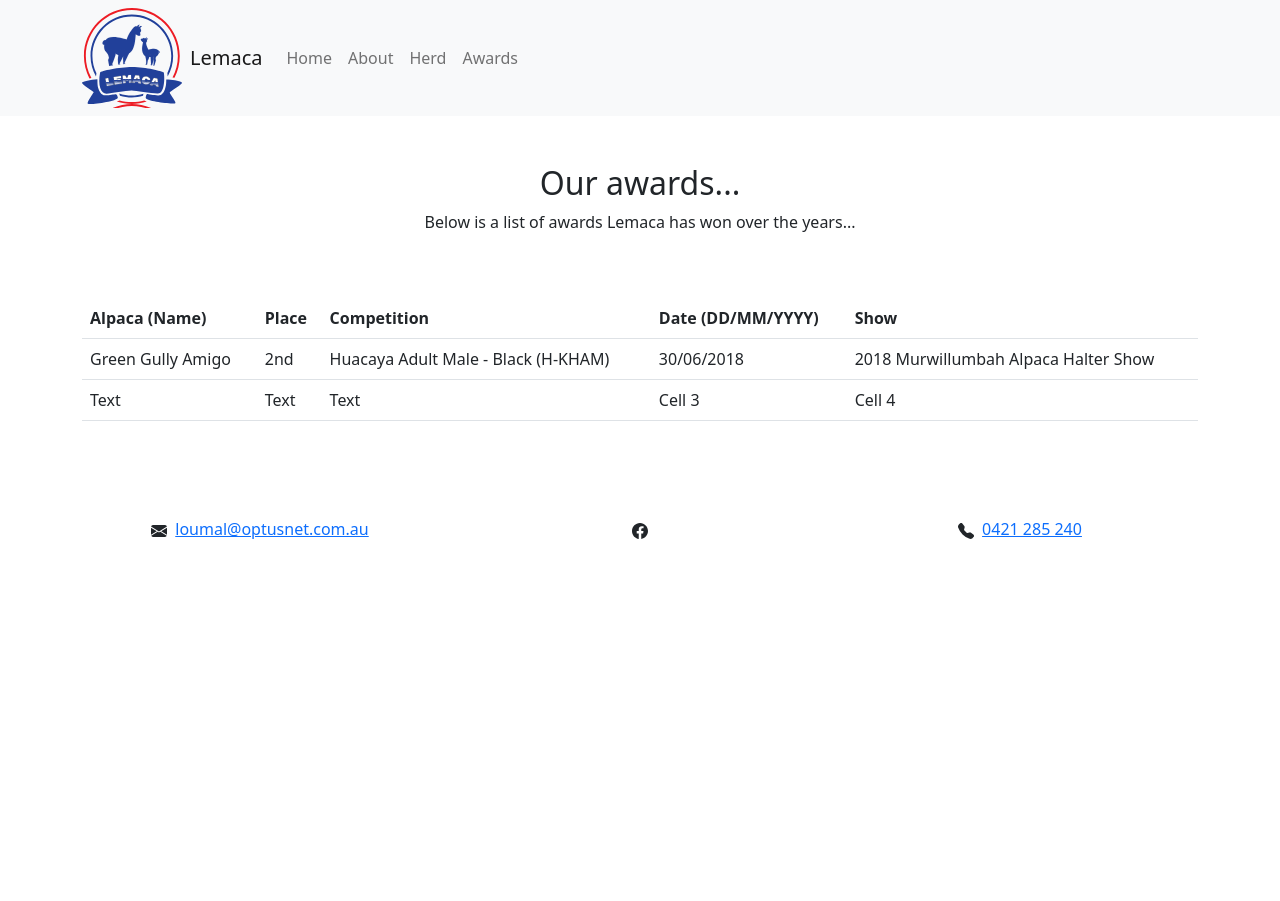
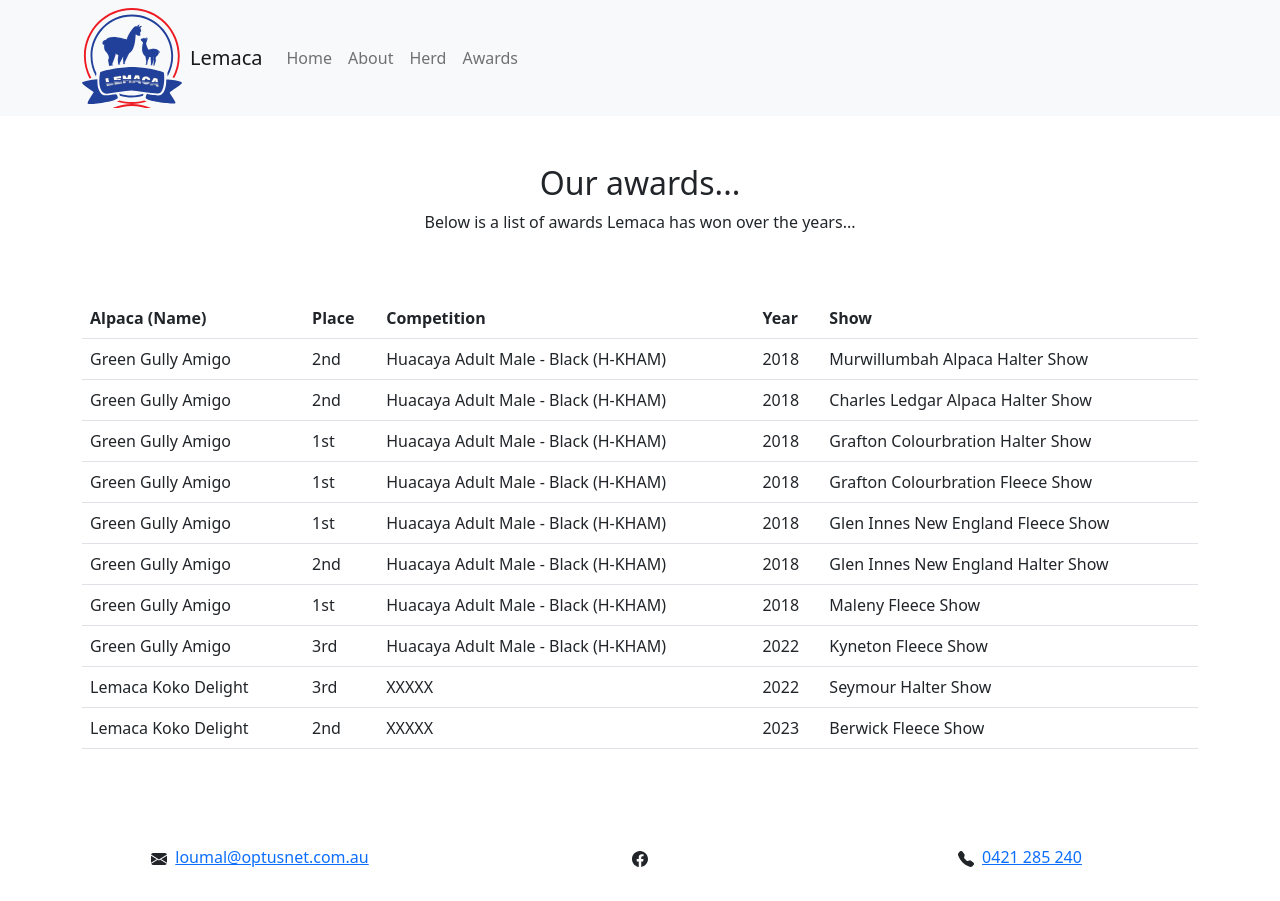
Before and after one commit to DeadPixelz01/lemaca-web, a React (Create React App) app: page /awards in a window 1280 px wide. Before the commit the page ends 800 px from the top, so only its background shows below. Built offline with nearby package versions, Linux system fonts and the light colour scheme.

Commit message:
added info for alpaca's and started adding awards - will populate w/ DB at later date

```diff
--- a/src/Awards.js
+++ b/src/Awards.js
@@ -10,6 +10,7 @@ const Awards = () => {
                 <p>Below is a list of awards Lemaca has won over the years...</p>
             </div>
         </div>
+
         <div className="table-responsive">
             <table className="table">
                 <thead>
@@ -17,7 +18,7 @@ const Awards = () => {
                         <th>Alpaca (Name)</th>
                         <th>Place</th>
                         <th>Competition</th>
-                        <th>Date (DD/MM/YYYY)</th>
+                        <th>Year</th>
                         <th>Show</th>
                     </tr>
                 </thead>
@@ -26,15 +27,71 @@ const Awards = () => {
                         <td>Green Gully Amigo</td>
                         <td>2nd</td>
                         <td>Huacaya Adult Male - Black (H-KHAM)</td>
-                        <td>30/06/2018</td>
-                        <td>2018 Murwillumbah Alpaca Halter Show</td>
+                        <td>2018</td>
+                        <td>Murwillumbah Alpaca Halter Show</td>
                     </tr>
                     <tr>
-                        <td>Text</td>
-                        <td>Text</td>
-                        <td>Text</td>
-                        <td>Cell 3</td>
-                        <td>Cell 4</td>
+                        <td>Green Gully Amigo</td>
+                        <td>2nd</td>
+                        <td>Huacaya Adult Male - Black (H-KHAM)</td>
+                        <td>2018</td>
+                        <td>Charles Ledgar Alpaca Halter Show</td>
+                    </tr>
+                    <tr>
+                        <td>Green Gully Amigo</td>
+                        <td>1st</td>
+                        <td>Huacaya Adult Male - Black (H-KHAM)</td>
+                        <td>2018</td>
+                        <td>Grafton Colourbration Halter Show</td>
+                    </tr>
+                    <tr>
+                        <td>Green Gully Amigo</td>
+                        <td>1st</td>
+                        <td>Huacaya Adult Male - Black (H-KHAM)</td>
+                        <td>2018</td>
+                        <td>Grafton Colourbration Fleece Show</td>
+                    </tr>
+                    <tr>
+                        <td>Green Gully Amigo</td>
+                        <td>1st</td>
+                        <td>Huacaya Adult Male - Black (H-KHAM)</td>
+                        <td>2018</td>
+                        <td>Glen Innes New England Fleece Show</td>
+                    </tr>
+                    <tr>
+                        <td>Green Gully Amigo</td>
+                        <td>2nd</td>
+                        <td>Huacaya Adult Male - Black (H-KHAM)</td>
+                        <td>2018</td>
+                        <td>Glen Innes New England Halter Show</td>
+                    </tr>
+                    <tr>
+                        <td>Green Gully Amigo</td>
+                        <td>1st</td>
+                        <td>Huacaya Adult Male - Black (H-KHAM)</td>
+                        <td>2018</td>
+                        <td>Maleny Fleece Show</td>
+                    </tr>
+                    <tr>
+                        <td>Green Gully Amigo</td>
+                        <td>3rd</td>
+                        <td>Huacaya Adult Male - Black (H-KHAM)</td>
+                        <td>2022</td>
+                        <td>Kyneton Fleece Show</td>
+                    </tr>
+                    <tr>
+                        <td>Lemaca Koko Delight</td>
+                        <td>3rd</td>
+                        <td>XXXXX</td>
+                        <td>2022</td>
+                        <td>Seymour Halter Show</td>
+                    </tr>
+                    <tr>
+                        <td>Lemaca Koko Delight</td>
+                        <td>2nd</td>
+                        <td>XXXXX</td>
+                        <td>2023</td>
+                        <td>Berwick Fleece Show</td>
                     </tr>
                 </tbody>
             </table>
--- a/src/Herd.js
+++ b/src/Herd.js
@@ -20,8 +20,11 @@ const Herd = () => {
         <div className="card">
           <img className="card-img-top w-100 d-block fit-cover img-fluid" styles={{height: '200px'}} src={alpaca_1} />
           <div className="card-body p-4">
-            <h4 className="card-title">Amigo</h4>
-            <p className="card-text">Nullam id dolor id nibh ultricies vehicula ut id elit. Cras justo odio, dapibus ac facilisis in, egestas eget quam. Donec id elit non mi porta gravida at eget metus.</p>
+            <h4 className="card-title">Green Gully Amigo (IAR-221309)</h4>
+            <p className="card-text"><strong>DoB: </strong>1/9/2016</p>
+            <p className="card-text"><strong>Colour: </strong>Soild True Black</p>
+            <p className="card-text"><strong>Sex: </strong>Certified Male</p>
+            <p className="card-text"><strong>DNA Certification: </strong>221309</p>
           </div>
         </div>
       </div>
@@ -29,8 +32,10 @@ const Herd = () => {
         <div className="card">
           <img className="card-img-top w-100 d-block fit-cover img-fluid" styles={{height: '200px'}} src={alpaca_2} />
           <div className="card-body p-4">
-            <h4 className="card-title">Wynter</h4>
-            <p className="card-text">Nullam id dolor id nibh ultricies vehicula ut id elit. Cras justo odio, dapibus ac facilisis in, egestas eget quam. Donec id elit non mi porta gravida at eget metus.</p>
+          <h4 className="card-title">Wynter Delight (IAR-248577)</h4>
+            <p className="card-text"><strong>DoB: </strong>3/6/2020</p>
+            <p className="card-text"><strong>Colour: </strong>Roan</p>
+            <p className="card-text"><strong>Sex: </strong>Female</p>
           </div>
         </div>
       </div>
@@ -38,8 +43,10 @@ const Herd = () => {
         <div className="card">
           <img className="card-img-top w-100 d-block fit-cover img-fluid" styles={{height: '200px'}} src={alpaca_3} />
           <div className="card-body p-4">
-            <h4 className="card-title">Macey</h4>
-            <p className="card-text">Nullam id dolor id nibh ultricies vehicula ut id elit. Cras justo odio, dapibus ac facilisis in, egestas eget quam. Donec id elit non mi porta gravida at eget metus.</p>
+            <h4 className="card-title">Greenwood Maceyx (IAR-192038)</h4>
+            <p className="card-text"><strong>DoB: </strong>23/5/2016</p>
+            <p className="card-text"><strong>Colour: </strong>Soild Bay Black</p>
+            <p className="card-text"><strong>Sex: </strong>Female</p>
           </div>
         </div>
       </div>
@@ -47,8 +54,10 @@ const Herd = () => {
         <div className="card">
           <img className="card-img-top w-100 d-block fit-cover img-fluid" styles={{height: '200px'}} src={alpaca_4} />
           <div className="card-body p-4">
-            <h4 className="card-title">Elfie</h4>
-            <p className="card-text">Nullam id dolor id nibh ultricies vehicula ut id elit. Cras justo odio, dapibus ac facilisis in, egestas eget quam. Donec id elit non mi porta gravida at eget metus.</p>
+            <h4 className="card-title">Lemaca Elfie (IAR-248576)</h4>
+            <p className="card-text"><strong>DoB: </strong>24/12/2019</p>
+            <p className="card-text"><strong>Colour: </strong>Dark Grey</p>
+            <p className="card-text"><strong>Sex: </strong>Wether</p>
           </div>
         </div>
       </div>
```
